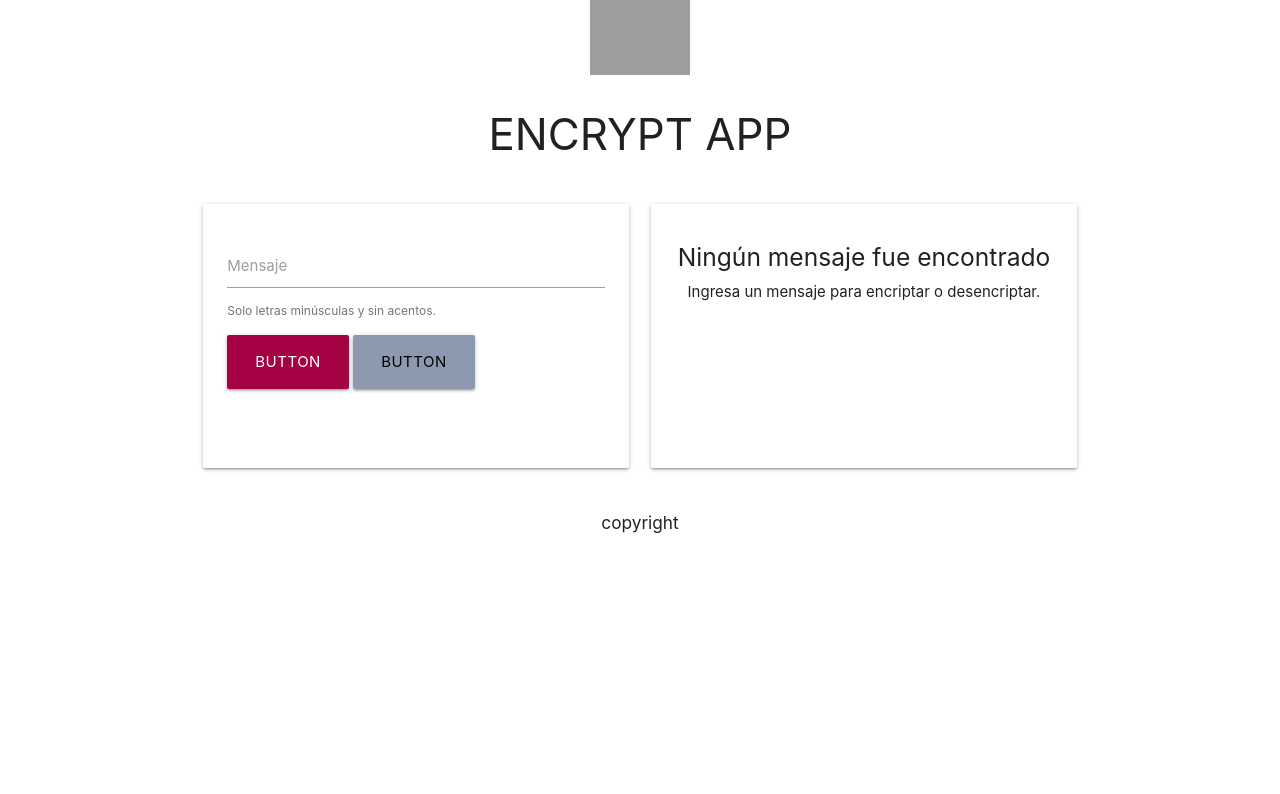
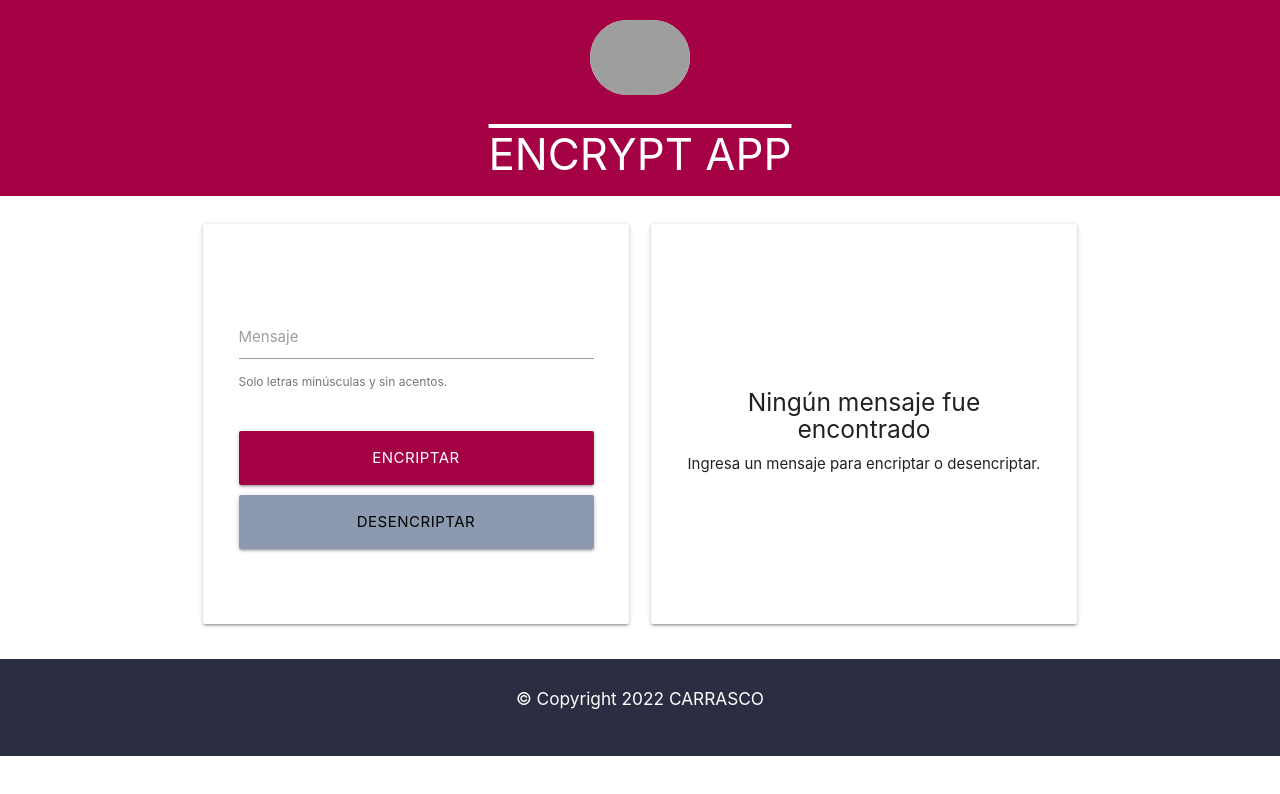
Before and after one commit to christo3carrasco/text-encrypt-app, a plain HTML site: page index.html in a window 1280 px wide. Drawn offline with Linux system fonts and the light colour scheme; grey boxes are pictures that could not be loaded.

Commit message:
feat: add css styles

```diff
--- a/css/style.css
+++ b/css/style.css
@@ -1,9 +1,29 @@
 #cabeza {
+  background-color: #a50145;
+  color: #fff;
+  font-weight: bold;
+  padding-top: 20px;
   text-align: center;
 }
 
+img {
+  background-color: #fff;
+  border-radius: 150px;
+  width: 100px;
+}
+
+h3 {
+  text-decoration: overline;
+}
+
 .card {
-  min-height: 33vh;
+  display: table;
+  min-height: 50vh;
+}
+
+.card-content {
+  display: table-cell;
+  vertical-align: middle;
 }
 
 .input-field textarea:focus + label {
@@ -15,8 +35,14 @@
   box-shadow: 0 1px 0 0 #a50145 !important;
 }
 
+.btn-d {
+  margin-top: 25px;
+}
+
 .btn-p {
   background: #a50145;
+  margin-bottom: 10px;
+  width: 100%;
 }
 
 .btn-p:hover {
@@ -26,6 +52,7 @@
 .btn-s {
   background: #8d99ae;
   color: #000;
+  width: 100%;
 }
 
 .btn-s:hover {
@@ -37,5 +64,8 @@
 }
 
 #pie {
+  background-color: #2b2d42;
+  color: #fff;
+  padding: 20px 0 20px 0;
   text-align: center;
 }
--- a/index.html
+++ b/index.html
@@ -9,7 +9,7 @@
     <meta name="author" content="Christopher Carrasco" />
     <meta name="copyright" content="Carrasco" />
     <title>ENCRYPT APP</title>
-    <link rel="stylesheet" href="./css/materialize.css" />
+    <link rel="stylesheet" href="./css/materialize.min.css" />
     <link rel="stylesheet" href="./css/style.css" />
     <link
       rel="shortcut icon"
@@ -21,11 +21,10 @@
     <header id="cabeza">
       <div class="container">
         <div class="row">
-          <div class="col m12">
+          <div class="col s12 m12">
             <img
               src="https://res.cloudinary.com/christo3carrasco/image/upload/v1655614269/CARRASCO_LOGO_cj03ca.png"
               alt="Logo Carrasco"
-              width="100px"
             />
             <h3>ENCRYPT APP</h3>
           </div>
@@ -35,7 +34,7 @@
     <main>
       <div class="container">
         <div class="row">
-          <form class="col m6">
+          <form class="col s12 m6">
             <div class="card">
               <div class="card-content row">
                 <div class="input-field col s12">
@@ -51,21 +50,27 @@
                     >Solo letras minúsculas y sin acentos.
                   </span>
                 </div>
-                <div class="col s12">
-                  <a class="waves-effect waves-light btn-large btn-p">
-                    Button
+                <div class="col s12 btn-d">
+                  <a
+                    id="encriptar"
+                    class="waves-effect waves-light btn-large btn-p"
+                  >
+                    Encriptar
                   </a>
-                  <a class="waves-effect waves-light btn-large btn-s">
-                    Button
+                  <a
+                    id="desencriptar"
+                    class="waves-effect waves-light btn-large btn-s"
+                  >
+                    Desencriptar
                   </a>
                 </div>
               </div>
             </div>
           </form>
-          <div class="col m6">
+          <div class="col s12 m6">
             <div class="card">
               <div class="card-content row">
-                <div id="clave" class="col m12">
+                <div id="clave" class="col s12">
                   <h5>Ningún mensaje fue encontrado</h5>
                   <p>Ingresa un mensaje para encriptar o desencriptar.</p>
                 </div>
@@ -78,8 +83,8 @@
     <footer id="pie">
       <div class="container">
         <div class="row">
-          <div class="col m12">
-            <h6>copyright</h6>
+          <div class="col s12 m12">
+            <h6>&copy; Copyright 2022 CARRASCO</h6>
           </div>
         </div>
       </div>
```
